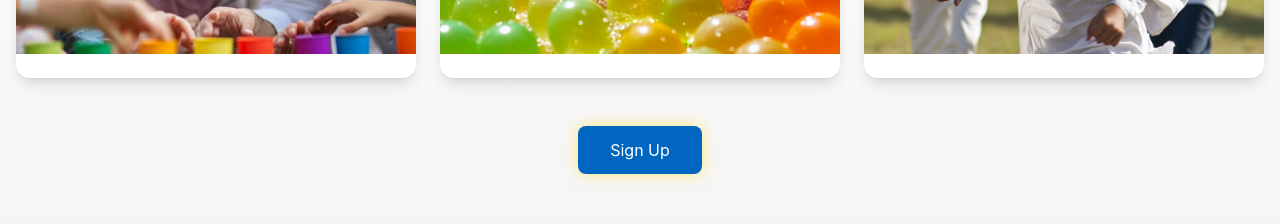
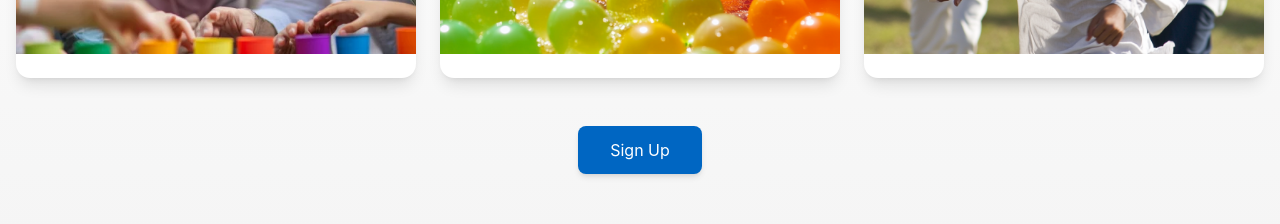
Before and after one commit to thsvo/Orlando-Halal-Eats, a Next.js app: page / in a window 1280 px wide. Shown: the part 3640-3864 px from the top of the page. Built offline with nearby package versions, Linux system fonts and the light colour scheme.

Commit message:
no animation

```diff
--- a/src/components/Contests.js
+++ b/src/components/Contests.js
@@ -2,7 +2,6 @@
 import React from "react";
 import { Button } from "@/components/ui/button";
 import { Card, CardContent } from "@/components/ui/card";
-import { motion } from "framer-motion";
 
 const Contests = () => {
   const contestImages = [
@@ -14,40 +13,18 @@ const Contests = () => {
   return (
     <div className="w-full py-16 px-4 bg-gradient-to-b from-background to-muted">
       <div className="max-w-7xl mx-auto">
-        <motion.h1
-          className="text-4xl md:text-5xl font-bold text-center mb-4"
-          initial={{ y: -50, opacity: 0 }}
-          animate={{ y: 0, opacity: 1 }}
-          transition={{ duration: 0.5 }}
-        >
+        <h1 className="text-4xl md:text-5xl font-bold text-center mb-4">
           Exciting Contests
-        </motion.h1>
+        </h1>
 
-        <motion.p
-          className="text-center text-muted-foreground mb-12"
-          initial={{ y: -30, opacity: 0 }}
-          animate={{ y: 0, opacity: 1 }}
-          transition={{ duration: 0.5, delay: 0.2 }}
-        >
+        <p className="text-center text-muted-foreground mb-12">
           Did you want the chance to win up to $1000? Reserve a spot for one of our contests!
-        </motion.p>
+        </p>
 
         <div className="grid grid-cols-1 md:grid-cols-3 gap-6 mb-12">
           {contestImages.map((image, index) => (
-            <motion.div
-              key={index}
-              initial={{ y: 50, opacity: 0 }}
-              animate={{ y: 0, opacity: 1 }}
-              transition={{ duration: 0.5, delay: 0.1 * (index + 1) }}
-              whileHover={{
-                scale: 1.05,
-                rotateY: 5,
-                z: 20,
-                boxShadow: "0 20px 25px -5px rgba(0, 0, 0, 0.1), 0 10px 10px -5px rgba(0, 0, 0, 0.04)"
-              }}
-              className="perspective-1000"
-            >
-              <Card className="overflow-hidden border-0 shadow-lg transform transition-all duration-300 h-full">
+            <div key={index} className="perspective-1000">
+              <Card className="overflow-hidden border-0 shadow-lg h-full">
                 <CardContent className="p-0">
                   <div className="relative h-64 w-full">
                     <img
@@ -61,25 +38,17 @@ const Contests = () => {
                   </div>
                 </CardContent>
               </Card>
-            </motion.div>
+            </div>
           ))}
         </div>
 
         <div className="flex justify-center">
-          <motion.div
-            initial={{ y: 30, opacity: 0 }}
-            animate={{ y: 0, opacity: 1 }}
-            transition={{ duration: 0.5, delay: 0.6 }}
-            whileHover={{ scale: 1.05 }}
-            whileTap={{ scale: 0.95 }}
+          <Button
+            size="lg"
+            className="bg-[#0066c2] hover:bg-[#0055a5] text-white font-medium px-8 py-6 rounded-md shadow-md"
           >
-            <Button
-              size="lg"
-              className="bg-[#0066c2] hover:bg-primary/90 text-white font-medium px-8 py-6 rounded-md shadow-[0_0_15px_rgba(255,220,0,0.5)] hover:shadow-[0_0_20px_rgba(255,220,0,0.7)] transition-all duration-300"
-            >
-              Sign Up
-            </Button>
-          </motion.div>
+            Sign Up
+          </Button>
         </div>
       </div>
     </div>
```
